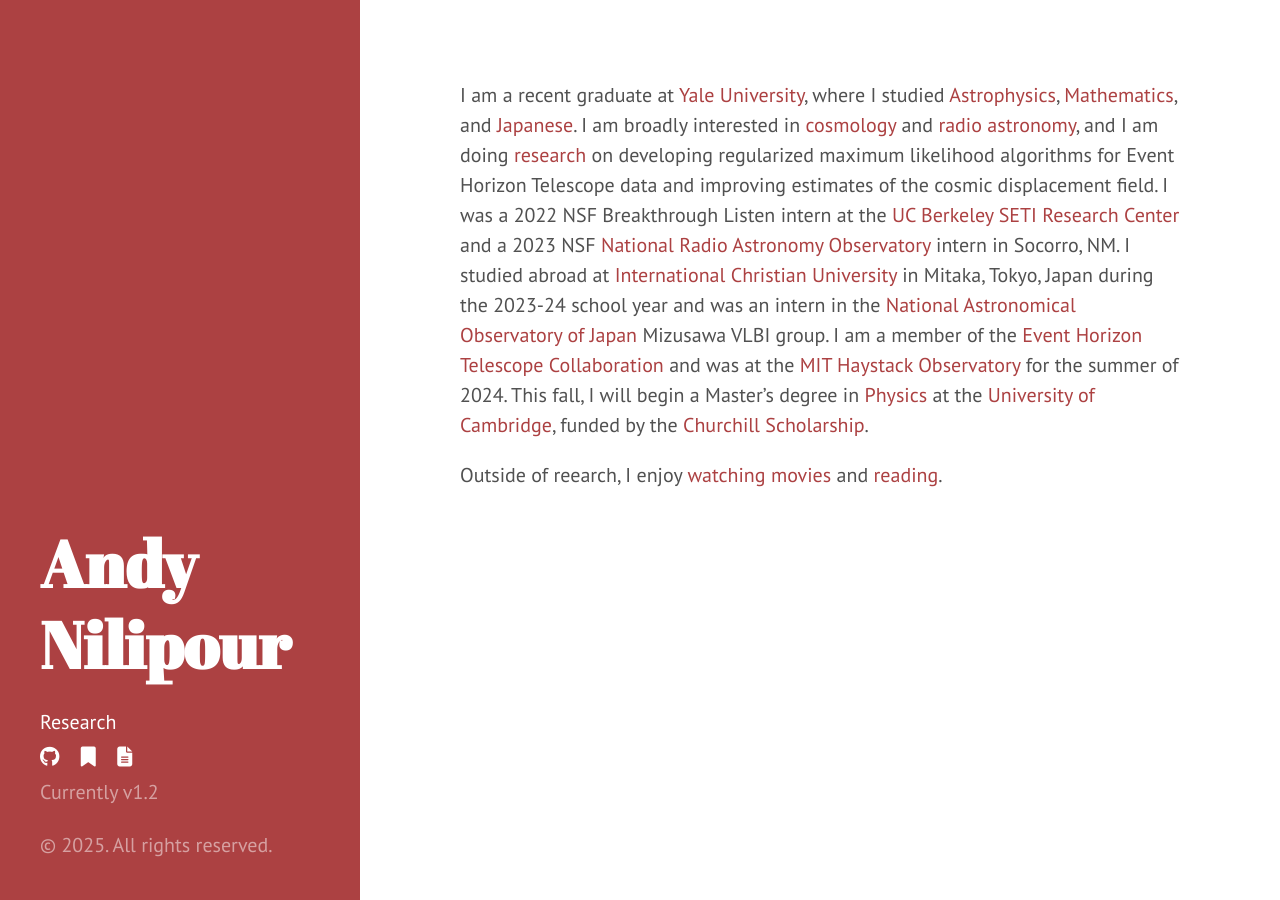
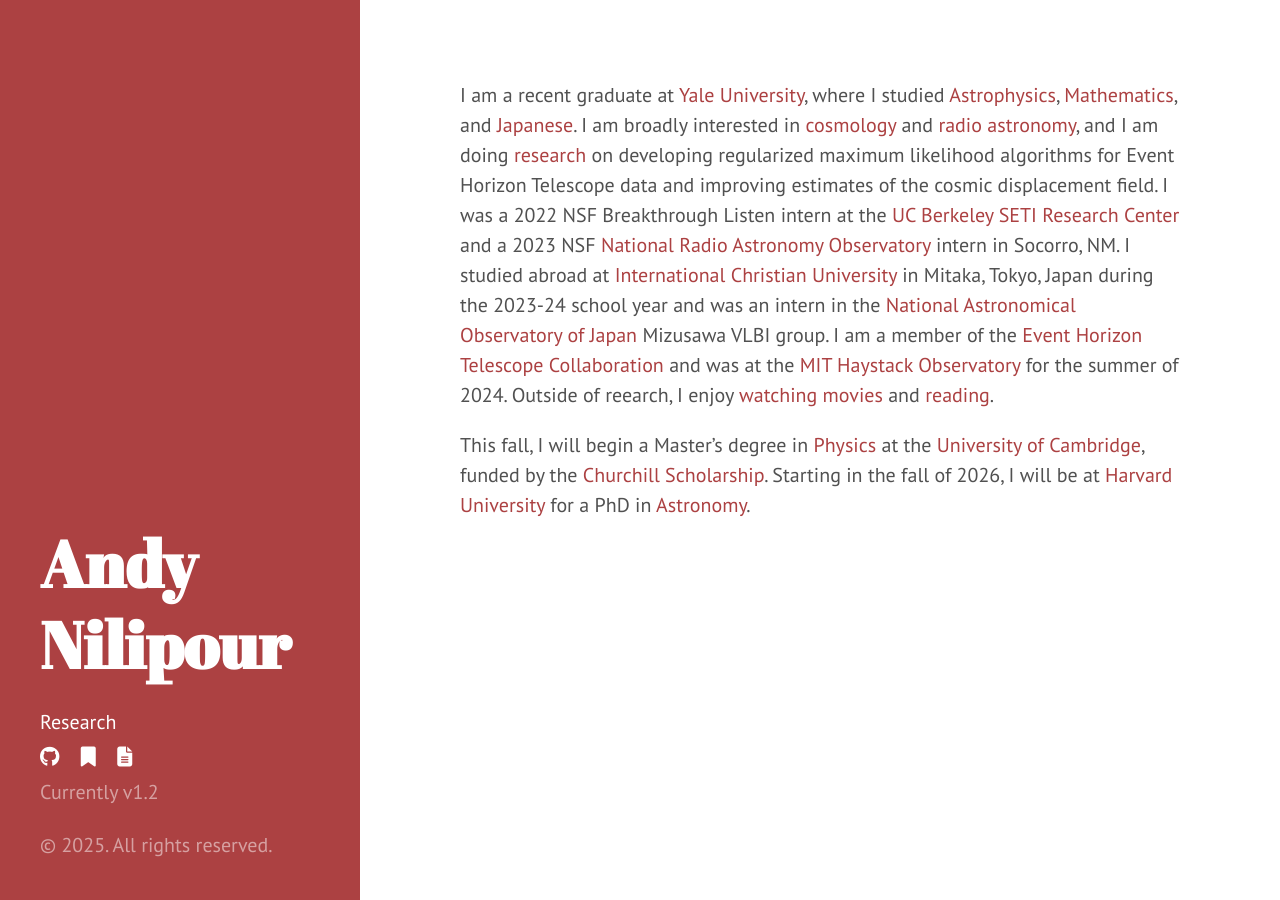
Before and after one commit to anilipour/anilipour.github.io, a Jekyll site: the page built from index.md, in a window 1280 px wide. Built offline with Jekyll 4.4.1, drawn with Linux system fonts in a browser that asks for light colours; nearby versions of some CDN libraries.

Commit message:
AAS 246 updates

```diff
--- a/index.md
+++ b/index.md
@@ -3,7 +3,6 @@ layout: default
 title: Home
 ---
 
-I am a recent graduate at [Yale University](https://www.yale.edu/), where I studied [Astrophysics](https://astronomy.yale.edu/), [Mathematics](https://math.yale.edu/), and [Japanese](https://eall.yale.edu/). I am broadly interested in [cosmology](/cosmology) and [radio astronomy](/radioastronomy), and I am doing [research](/research) on developing regularized maximum likelihood algorithms for Event Horizon Telescope data and improving estimates of the cosmic displacement field. I was a 2022 NSF Breakthrough Listen intern at the [UC Berkeley SETI Research Center](https://seti.berkeley.edu/listen/) and a 2023 NSF [National Radio Astronomy Observatory](https://public.nrao.edu/) intern in Socorro, NM. I studied abroad at [International Christian University](https://www.icu.ac.jp/en/) in Mitaka, Tokyo, Japan during the 2023-24 school year and was an intern in the [National Astronomical Observatory of Japan](https://www.nao.ac.jp/en/) Mizusawa VLBI group. I am a member of the [Event Horizon Telescope Collaboration](https://eventhorizontelescope.org/) and was at the [MIT Haystack Observatory](https://www.haystack.mit.edu/) for the summer of 2024. This fall, I will begin a Master's degree in [Physics](https://www.phy.cam.ac.uk/) at the [University of Cambridge](https://www.cam.ac.uk/), funded by the [Churchill Scholarship](https://www.churchillscholarship.org/).
+I am a recent graduate at [Yale University](https://www.yale.edu/), where I studied [Astrophysics](https://astronomy.yale.edu/), [Mathematics](https://math.yale.edu/), and [Japanese](https://eall.yale.edu/). I am broadly interested in [cosmology](/cosmology) and [radio astronomy](/radioastronomy), and I am doing [research](/research) on developing regularized maximum likelihood algorithms for Event Horizon Telescope data and improving estimates of the cosmic displacement field. I was a 2022 NSF Breakthrough Listen intern at the [UC Berkeley SETI Research Center](https://seti.berkeley.edu/listen/) and a 2023 NSF [National Radio Astronomy Observatory](https://public.nrao.edu/) intern in Socorro, NM. I studied abroad at [International Christian University](https://www.icu.ac.jp/en/) in Mitaka, Tokyo, Japan during the 2023-24 school year and was an intern in the [National Astronomical Observatory of Japan](https://www.nao.ac.jp/en/) Mizusawa VLBI group. I am a member of the [Event Horizon Telescope Collaboration](https://eventhorizontelescope.org/) and was at the [MIT Haystack Observatory](https://www.haystack.mit.edu/) for the summer of 2024. Outside of reearch, I enjoy [watching movies](https://letterboxd.com/anilipour/) and [reading](https://www.goodreads.com/review/list/35239876-andy?shelf=read).
 
-
-Outside of reearch, I enjoy [watching movies](https://letterboxd.com/anilipour/) and [reading](https://www.goodreads.com/review/list/35239876-andy?shelf=read).
+This fall, I will begin a Master's degree in [Physics](https://www.phy.cam.ac.uk/) at the [University of Cambridge](https://www.cam.ac.uk/), funded by the [Churchill Scholarship](https://www.churchillscholarship.org/). Starting in the fall of 2026, I will be at [Harvard University](https://www.harvard.edu/) for a PhD in [Astronomy](https://astronomy.fas.harvard.edu/).
```
Also changed, not shown: cosmology.md (+1 -1 lines), ptp.md (+4 -0 lines), images/aas246displacement.png (added), 1 other file.
